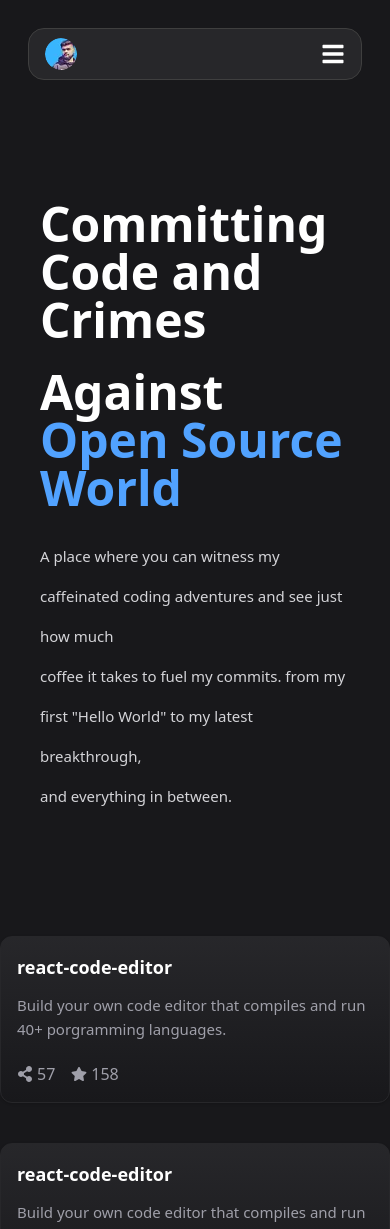
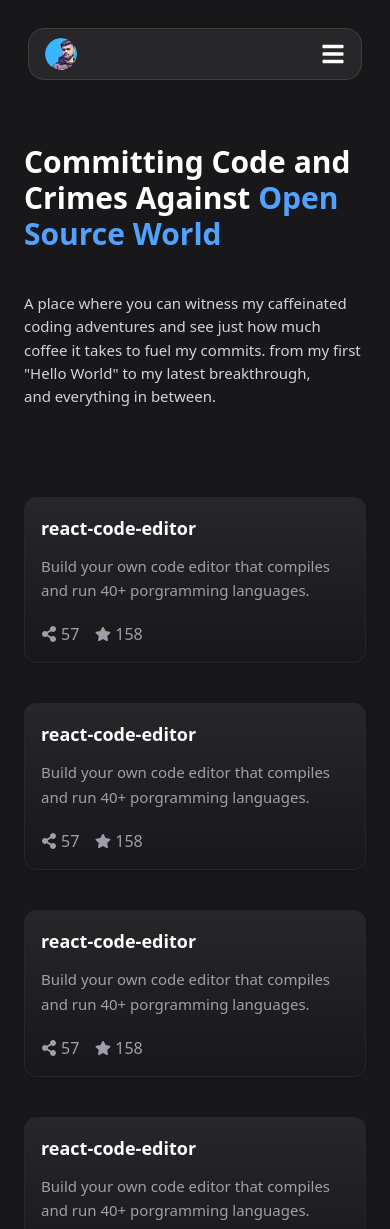
Before and after one commit to wizzcode01/devpro-project, a React (Vite) app: page /contributions in a window 390 px wide. Shown: the top 1229 px of the page. Built offline with nearby package versions, Linux system fonts and the light colour scheme.

Commit message:
added files

```diff
--- a/src/pages/BlogPage.jsx
+++ b/src/pages/BlogPage.jsx
@@ -11,14 +11,14 @@ const BlogPage = () => {
       date: "November 28, 2022",
       title: "What is a website template",
       desc: "A website template is a pre-designed website that can be customized to suit your needs. In this post, we’ll take a look at what a website template is and why it can be a great creative outlet for writers",
-      link: "https://devpro-aceternity.vercel.app/blogs/what-is-a-website-template"
+      // link: "https://devpro-aceternity.vercel.app/blogs/what-is-a-website-template"
 
     },
     {
       date: "September 2, 2022",
       title: "What is a blog anywhere",
       desc: "A blog is a website that is updated regularly with new content. It is a great way to share your thoughts and ideas with the world. In this blog post, we will discuss what a blog is and how to create one.",
-      link: "https://devpro-aceternity.vercel.app/blogs/what-is-a-blog-anyway"
+      //link: "https://devpro-aceternity.vercel.app/blogs/what-is-a-blog-anyway"
 
     },
   ];
@@ -26,10 +26,10 @@ const BlogPage = () => {
    return (
      <div className="bg-zinc-900">
       <Navbar/>
-      <div className="max-w-5xl mx-auto p-10 ">
-        <div className="flex flex-col gap-10 mt-20 w-3xl">
-           <h1 className="text-5xl font-bold text-white">All my  <span className="text-blue-400">Technical Knowledge</span>{" "}in one place</h1>
-           <div className="leading-8 text-zinc-300 text-[15px] text-lg">
+      <div className="max-w-5xl mx-auto md:p-10 p-6 ">
+        <div className="flex flex-col gap-10 md:mt-20 mt-10 md:w-3xl">
+           <h1 className="md:text-5xl text-3xl font-bold text-white">All my  <span className="text-blue-400">Technical Knowledge</span>{" "}in one place</h1>
+           <div className="md:leading-8 text-zinc-300 text-[15px] text-lg">
                 <p>Come explore the fruits of my labor, from small experiments to full-blown web</p>
                 <p>applications, each project showcases my love for coding and design.</p>
            </div>
@@ -39,7 +39,7 @@ const BlogPage = () => {
         {blogPostsPage.map((post, idx) => (
           <a
           href={post?.link || "#"}
-          key={idx} className="grid grid-cols-3 gap-6 w-3xl">
+          key={idx} className="grid grid-cols-3 gap-6 md:w-3xl">
             {/* Blog Content with Hover Effect */}
             <div
               className="relative group col-span-3 p-4 rounded-2xl"
--- a/src/pages/ContributionsPage.jsx
+++ b/src/pages/ContributionsPage.jsx
@@ -229,18 +229,18 @@ const ContributionsPage = () => {
     return (
     <div className="bg-zinc-900">
       <Navbar/>
-    <div className="max-w-5xl mx-auto p-10">
-        <div className="flex flex-col gap-6 mt-20">
-            <h1 className="text-5xl font-bold text-white">Committing Code and Crimes</h1>
-           <h1 className="text-5xl font-bold text-white">Against <span className="text-blue-400"> Open Source World</span></h1>
-           <div className="leading-10 text-zinc-300 text-[15px] text-lg">
+    <div className="max-w-5xl mx-auto md:p-10 p-6">
+        <div className="flex flex-col md:gap-6 gap-10 md:mt-20 mt-10">
+            <h1 className="md:text-5xl text-3xl font-bold text-white">Committing Code and Crimes
+           Against <span className="text-blue-400"> Open Source World</span></h1>
+           <div className="md:leading-10 text-zinc-300 text-[15px] text-lg">
                 <p>A place where you can witness my caffeinated coding adventures and see just how much</p>
                 <p>coffee it takes to fuel my commits. from my first "Hello World" to my latest breakthrough,</p>
                 <p>and everything in between.</p>
            </div>
         </div>
     </div>
-     <div className="grid grid-cols-1 md:grid-cols-2 lg:grid-cols-3 max-w-5xl mx-auto mt-20 gap-10">
+     <div className="grid grid-cols-1 md:grid-cols-2 lg:grid-cols-3 max-w-5xl mx-auto md:mt-20 mt-10 gap-10 p-6">
                {contributions.map((array, index) => (
                <div
                key={index}
```
